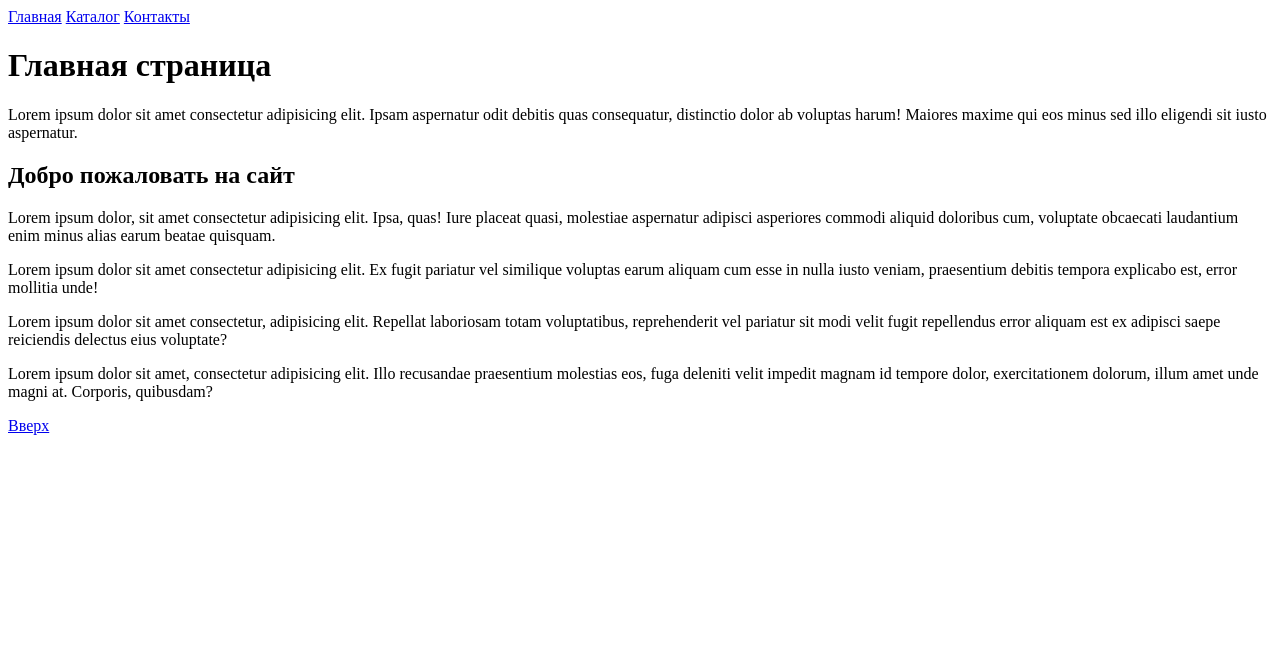
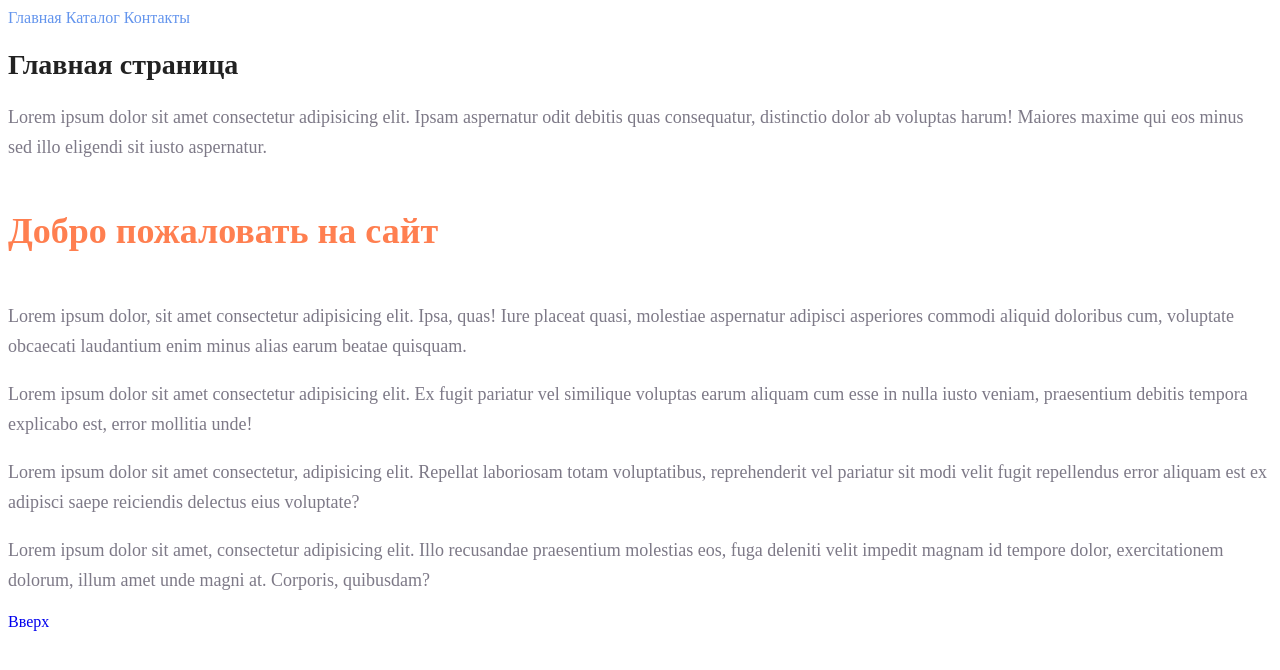
Before and after one commit to AlenaZemlemerova/web, a plain HTML site: page homework1/index.html in a window 1280 px wide. Drawn offline with Linux system fonts and the light colour scheme.

Commit message:
create home work #2

```diff
--- a/homework1/index.html
+++ b/homework1/index.html
@@ -5,20 +5,21 @@
     <meta charset="UTF-8">
     <meta http-equiv="X-UA-Compatible" content="IE=edge">
     <meta name="viewport" content="width=device-width, initial-scale=1.0">
-    <title>Document</title>
+    <title>Главная</title>
+    <link rel="stylesheet" href="style.css">
 </head>
 
 <body>
-    <a href="index.html">Главная</a>
-    <a href="catalog/catalog.html">Каталог</a>
-    <a href="contacts.html">Контакты</a>
-    <h1 id="top">Главная страница</h1>
-    <p>Lorem ipsum dolor sit amet consectetur adipisicing elit. Ipsam aspernatur odit debitis quas consequatur, distinctio dolor ab voluptas harum! Maiores maxime qui eos minus sed illo eligendi sit iusto aspernatur.</p>
-    <h2>Добро пожаловать на сайт</h2>
-    <p>Lorem ipsum dolor, sit amet consectetur adipisicing elit. Ipsa, quas! Iure placeat quasi, molestiae aspernatur adipisci asperiores commodi aliquid doloribus cum, voluptate obcaecati laudantium enim minus alias earum beatae quisquam.</p>
-    <p>Lorem ipsum dolor sit amet consectetur adipisicing elit. Ex fugit pariatur vel similique voluptas earum aliquam cum esse in nulla iusto veniam, praesentium debitis tempora explicabo est, error mollitia unde!</p>
-    <p>Lorem ipsum dolor sit amet consectetur, adipisicing elit. Repellat laboriosam totam voluptatibus, reprehenderit vel pariatur sit modi velit fugit repellendus error aliquam est ex adipisci saepe reiciendis delectus eius voluptate?</p>
-    <p>Lorem ipsum dolor sit amet, consectetur adipisicing elit. Illo recusandae praesentium molestias eos, fuga deleniti velit impedit magnam id tempore dolor, exercitationem dolorum, illum amet unde magni at. Corporis, quibusdam?</p>
+    <a class="nav__link" href="index.html">Главная</a>
+    <a class="nav__link" href="catalog/catalog.html">Каталог</a>
+    <a class="nav__link" href="contacts.html">Контакты</a>
+    <h1 class="title" id="top">Главная страница</h1>
+    <p class="text">Lorem ipsum dolor sit amet consectetur adipisicing elit. Ipsam aspernatur odit debitis quas consequatur, distinctio dolor ab voluptas harum! Maiores maxime qui eos minus sed illo eligendi sit iusto aspernatur.</p>
+    <h2 class="subject">Добро пожаловать на сайт</h2>
+    <p class="text">Lorem ipsum dolor, sit amet consectetur adipisicing elit. Ipsa, quas! Iure placeat quasi, molestiae aspernatur adipisci asperiores commodi aliquid doloribus cum, voluptate obcaecati laudantium enim minus alias earum beatae quisquam.</p>
+    <p class="text">Lorem ipsum dolor sit amet consectetur adipisicing elit. Ex fugit pariatur vel similique voluptas earum aliquam cum esse in nulla iusto veniam, praesentium debitis tempora explicabo est, error mollitia unde!</p>
+    <p class="text">Lorem ipsum dolor sit amet consectetur, adipisicing elit. Repellat laboriosam totam voluptatibus, reprehenderit vel pariatur sit modi velit fugit repellendus error aliquam est ex adipisci saepe reiciendis delectus eius voluptate?</p>
+    <p class="text">Lorem ipsum dolor sit amet, consectetur adipisicing elit. Illo recusandae praesentium molestias eos, fuga deleniti velit impedit magnam id tempore dolor, exercitationem dolorum, illum amet unde magni at. Corporis, quibusdam?</p>
     <a href="#top">Вверх</a>
 </body>
 
--- /dev/null
+++ b/homework1/style.css
@@ -0,0 +1,28 @@
+a {
+    text-decoration: none;
+}
+.nav__link {
+    color: cornflowerblue;
+    font-size: 16px;
+    line-height: 20px;
+}
+.title {
+    color: #222222;
+    font-size: 28px;
+    line-height: 36px;
+    font-weight: bold;
+}
+.text {
+    font-style: normal;
+    font-weight: 300;
+    font-size: 18px;
+    line-height: 30px;
+    color: #7D7987;
+}
+.subject {
+    color: coral;
+    font-style: normal;
+    font-weight: 700;
+    font-size: 36px;
+    line-height: 80px;
+}
--- /dev/null
+++ b/style.css
@@ -0,0 +1,9 @@
+h2 {
+    color: cadetblue;
+}
+#first {
+    background-color: aqua;
+}
+.border {
+    color: black;
+}
```
Also changed, not shown: homework1/catalog/catalog.html (+9 -8 lines), homework1/contacts.html (+7 -5 lines), index.html (added, +21 -0 lines).
